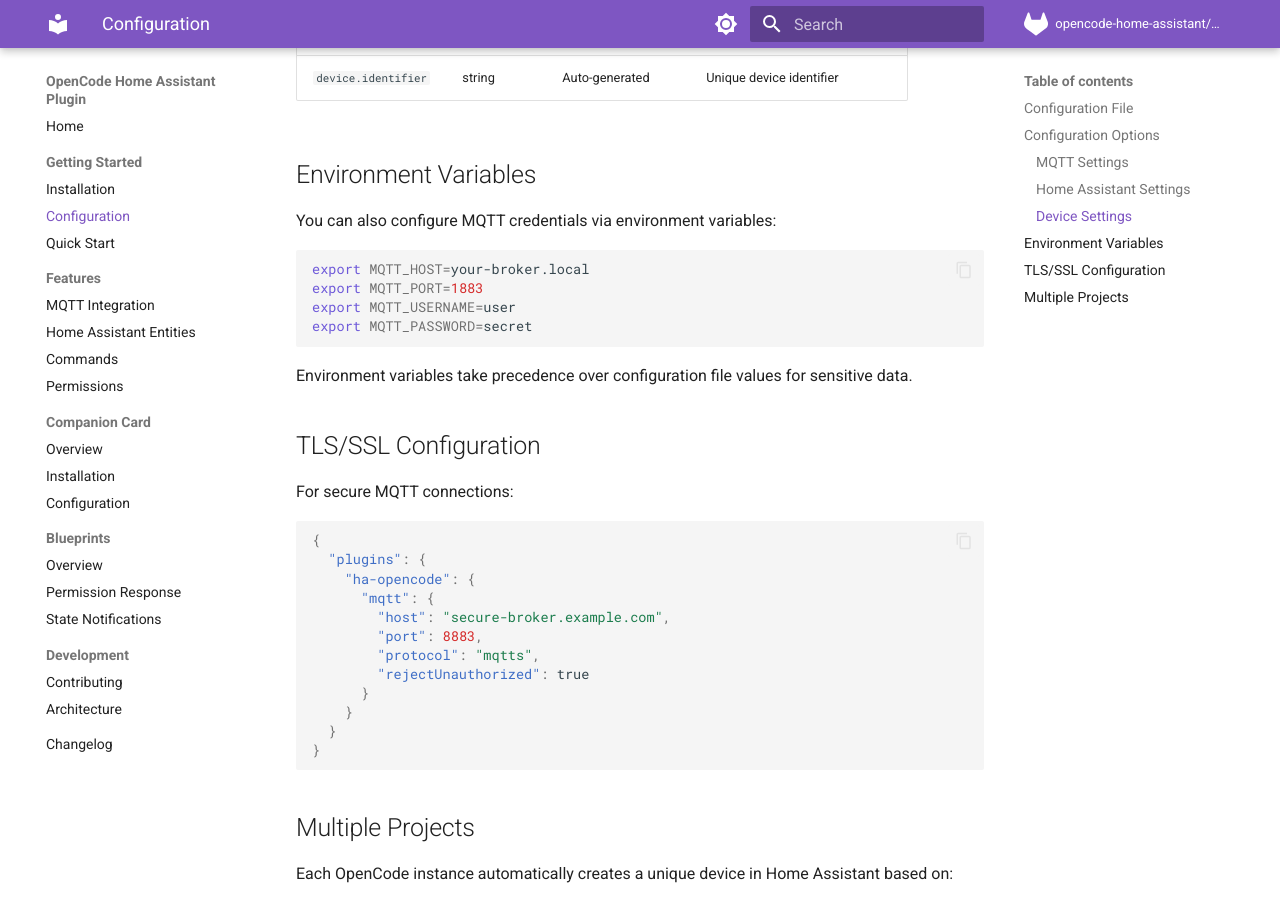
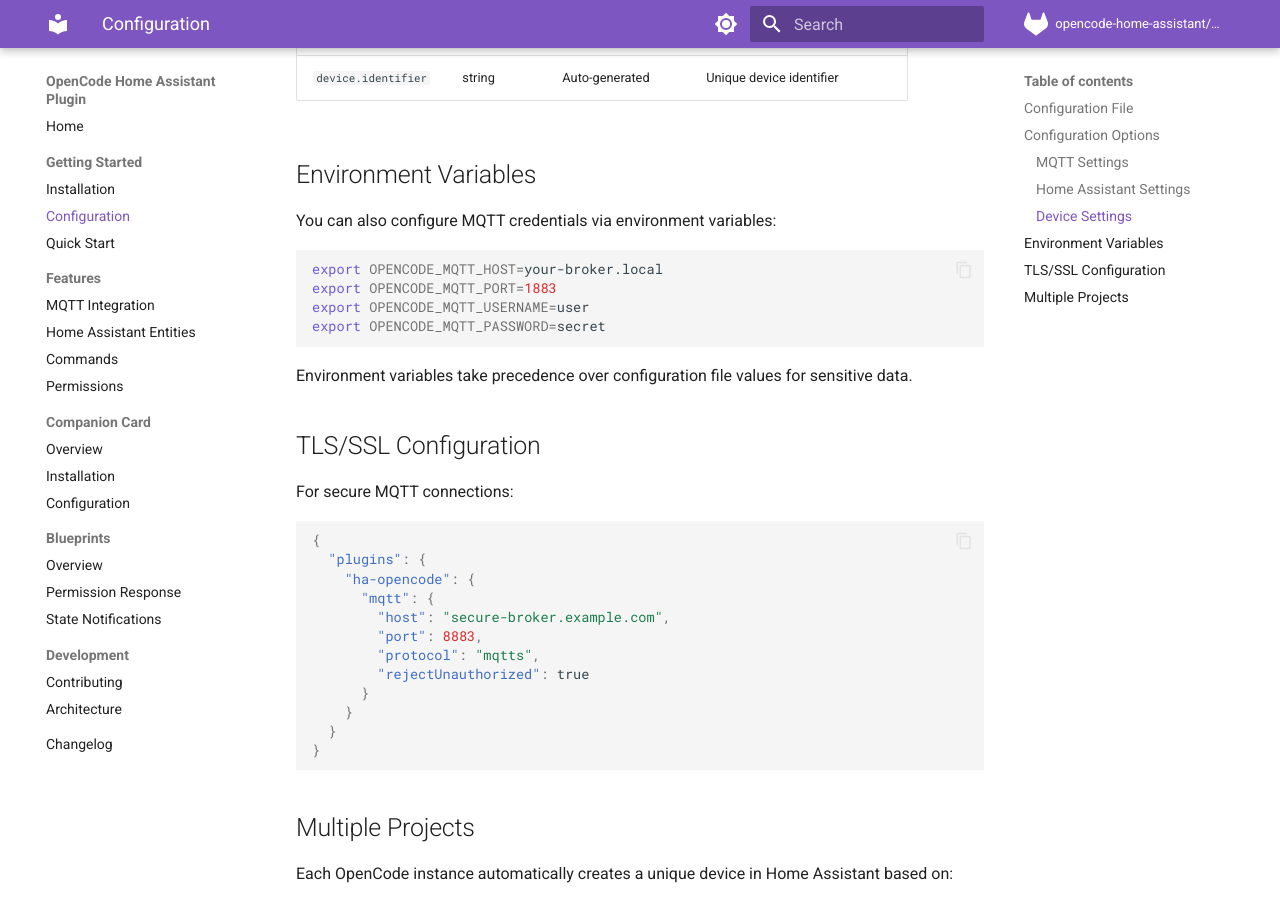
Before and after one commit to stephengolub/opencode-homeassistant, an MkDocs documentation site: the page built from docs/getting-started/configuration.md, in a window 1280 px wide and 900 px high, scrolled down 1581 px. Built offline with MkDocs 1.6.1 and Material for MkDocs 9.7.7, drawn with Linux system fonts in a browser that asks for light colours; comment, search, counter and statistics services are not loaded; the version menu is left out.

Commit message:
refactor: prefix environment variables with OPENCODE_
Rename all environment variables to use OPENCODE_ prefix for better
namespacing and to avoid conflicts with other applications:

- MQTT_HOST -> OPENCODE_MQTT_HOST
- MQTT_PORT -> OPENCODE_MQTT_PORT
- MQTT_USERNAME -> OPENCODE_MQTT_USERNAME
- MQTT_PASSWORD -> OPENCODE_MQTT_PASSWORD
- MQTT_CLIENT_ID -> OPENCODE_MQTT_CLIENT_ID
- HA_DISCOVERY_PREFIX -> OPENCODE_HA_DISCOVERY_PREFIX

````diff
--- a/docs/getting-started/configuration.md
+++ b/docs/getting-started/configuration.md
@@ -61,10 +61,10 @@ Add your configuration to `opencode.json` in your project root, or to the global
 You can also configure MQTT credentials via environment variables:
 
 ```bash
-export MQTT_HOST=your-broker.local
-export MQTT_PORT=1883
-export MQTT_USERNAME=user
-export MQTT_PASSWORD=secret
+export OPENCODE_MQTT_HOST=your-broker.local
+export OPENCODE_MQTT_PORT=1883
+export OPENCODE_MQTT_USERNAME=user
+export OPENCODE_MQTT_PASSWORD=secret
 ```
 
 Environment variables take precedence over configuration file values for sensitive data.
````
Also changed, not shown: AGENTS.md (+4 -4 lines), README.md (+5 -5 lines), 2 other files.
